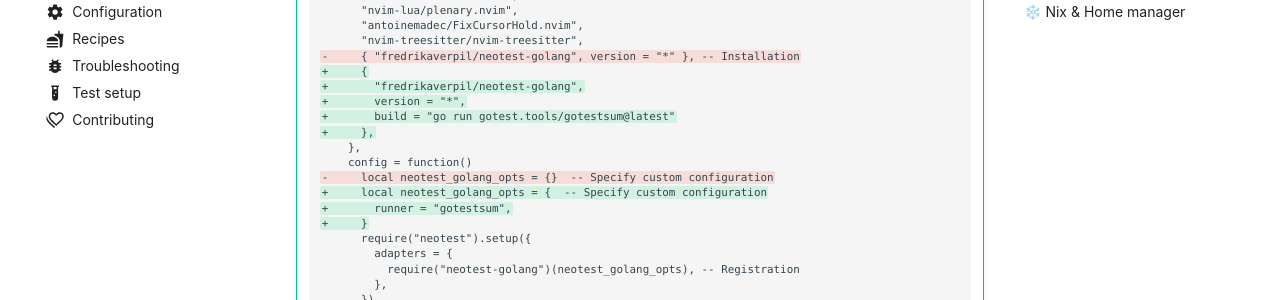
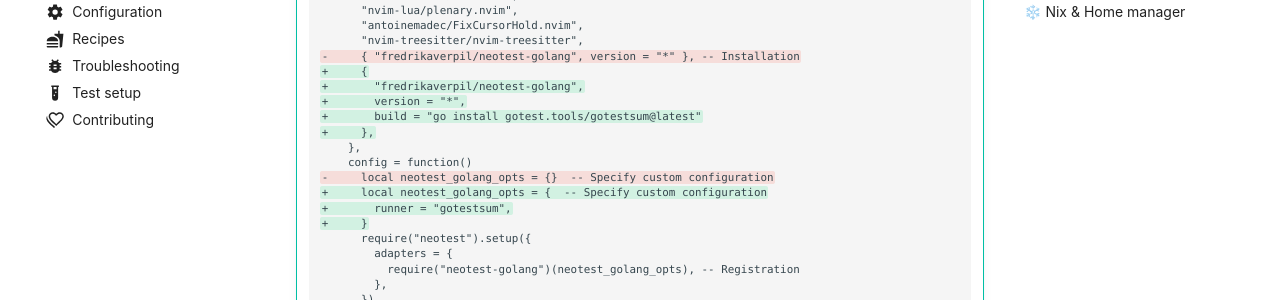
Before and after one commit to fredrikaverpil/neotest-golang, an MkDocs documentation site: the page built from docs/install.md, in a window 1280 px wide and 900 px high, scrolled down 1086 px. Shown: the part 150-450 px from the top of the window. Built offline with MkDocs 1.6.1 and Material for MkDocs 9.7.7, drawn with Linux system fonts in a browser that asks for light colours; comment, search, counter and statistics services are not loaded.

Commit message:
docs: fix typo in installation's build command (#390)

```diff
--- a/docs/install.md
+++ b/docs/install.md
@@ -63,7 +63,7 @@ ultimately it is up to you what you want.
     +     {
     +       "fredrikaverpil/neotest-golang",
     +       version = "*",
-    +       build = "go run gotest.tools/gotestsum@latest"
+    +       build = "go install gotest.tools/gotestsum@latest"
     +     },
         },
         config = function()
```
